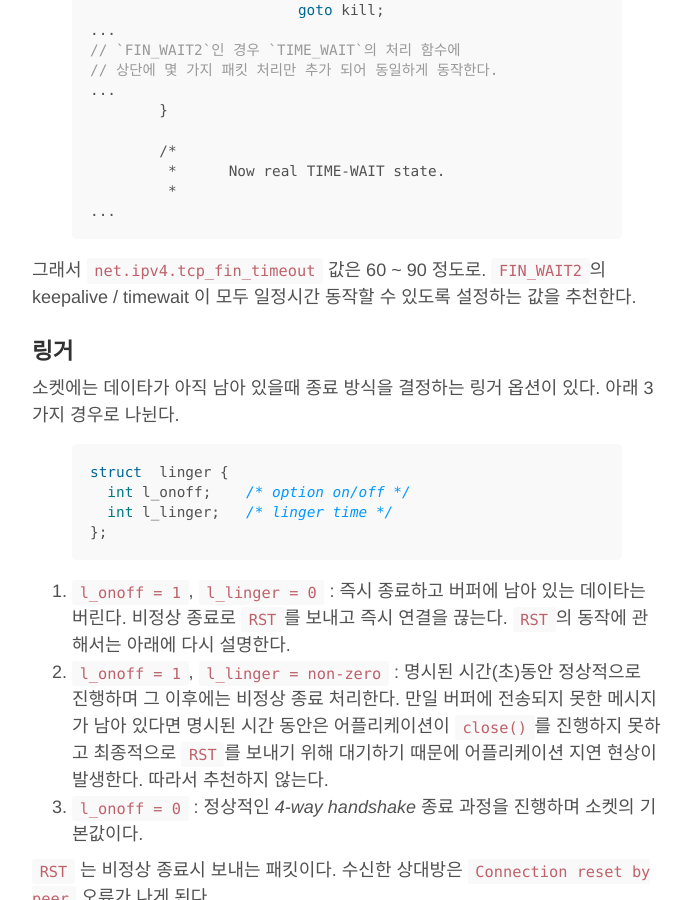
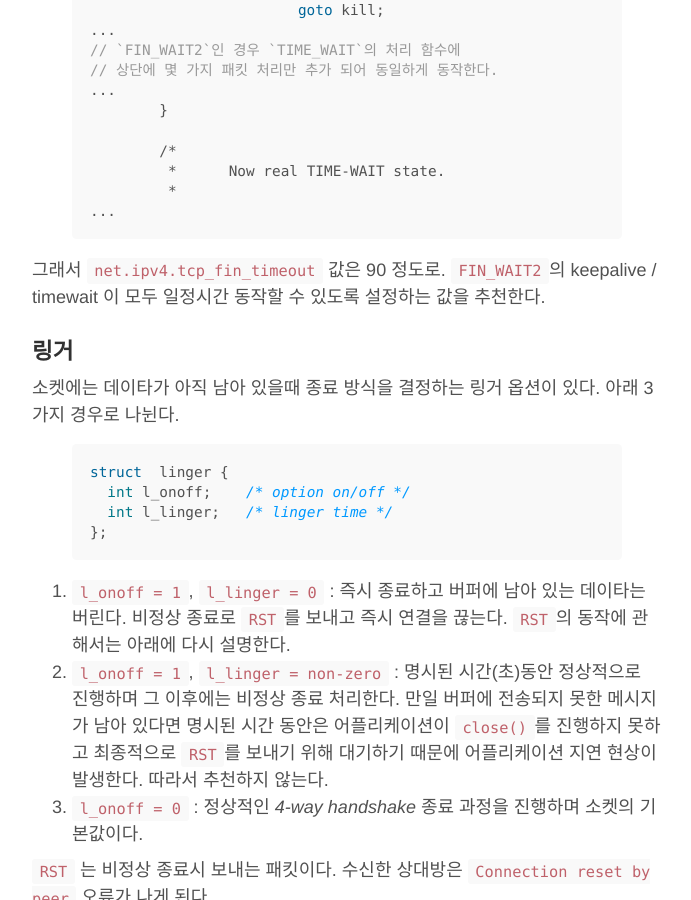
Before and after one commit to Umaigenomu/likejazz.github.io, a Jekyll site: the page built from _posts/2015-06-10-time-wait.md, in a window 1280 px wide and 900 px high, scrolled down 19433 px. Shown: the whole window, without its empty margins (293-984 px from the left). Built offline with Jekyll 4.4.1, drawn with Linux system fonts in a browser that asks for light colours; some of the changed text lies outside the part shown.

Commit message:
Publishing

```diff
--- a/_posts/2015-06-10-time-wait.md
+++ b/_posts/2015-06-10-time-wait.md
@@ -639,7 +639,7 @@ tcp_timewait_state_process(struct inet_timewait_sock *tw, struct sk_buff *skb,
 ...
 {% endhighlight %}
 
-그래서 `net.ipv4.tcp_fin_timeout` 값은 60 ~ 90 정도로. `FIN_WAIT2`의 keepalive / timewait 이 모두 일정시간 동작할 수 있도록 설정하는 값을 추천한다.
+그래서 `net.ipv4.tcp_fin_timeout` 값은 90 정도로. `FIN_WAIT2`의 keepalive / timewait 이 모두 일정시간 동작할 수 있도록 설정하는 값을 추천한다.
 
 ### 링거
 
@@ -680,7 +680,7 @@ TCP/IP Illustrated를 쓴 리차드 스티븐스의 또 다른 책 Unix Network
 - 오래된 서버인 경우 클라이언트가 서버 투 서버 통신을 많이 한다면 포트 풀스캔으로 성능 저하가 우려되므로 마찬가지로 `tcp_tw_reuse` 옵션을 설정한다.
 - `tcp_tw_reuse`는 `SO_REUSEADDR` 옵션이 아니다.
 - 서버/클라이언트 모두 `tcp_timestamps`가 기본값인 켜져 있어야 하며, 끄면 안되고 끌 필요도 없다.
-- `net.ipv4.tcp_fin_timeout`은 60 ~ 90 정도로 설정한다.
+- `net.ipv4.tcp_fin_timeout`은 90 정도로 설정한다.
 - `FIN_WAIT2`는 `TIME_WAIT`의 역할을 대행한다.
 - 특수한 경우가 아니면 링거 옵션은 사용하지 않는다.
 - 서버가 클라이언트를 `accept()` 할때 할당하는 것은 소켓이다. 포트가 아니다.
```
Also changed, not shown: _posts/2015-06-06-close-wait.md (+1 -1 lines).
